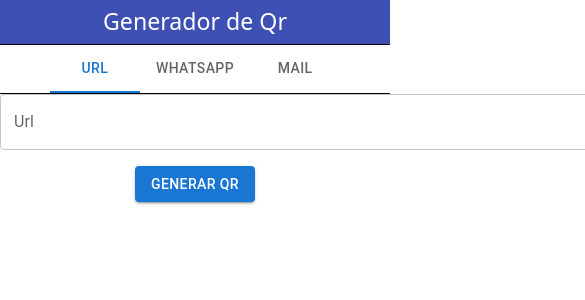
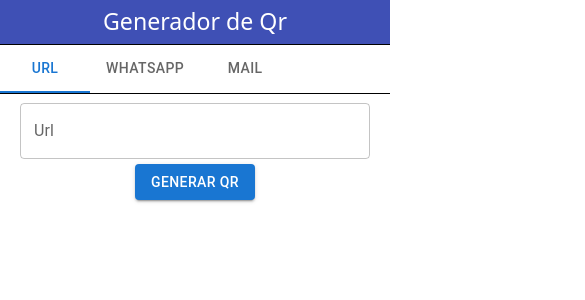
Before and after one commit to goncalhurtado/qr-generator, a React (Vite) app: page / in a window 390 px wide. Shown: the top 300 px of the page, 585 px wide, since content can reach past the window. Built offline with nearby package versions, Linux system fonts and the light colour scheme.

Commit message:
started working responsive sizes

```diff
--- a/src/components/MailInput.jsx
+++ b/src/components/MailInput.jsx
@@ -4,6 +4,7 @@ import TextField from "@mui/material/TextField";
 import InputAdornment from "@mui/material/InputAdornment";
 import Button from "@mui/material/Button";
 import { createMailLink } from "../helpers/createMailLink";
+import "../styles/mail.css";
 
 const MailInput = ({ setData }) => {
   const [temp, setTemp] = useState({ mail: "", subject: "", message: "" });
@@ -62,12 +63,13 @@ const MailInput = ({ setData }) => {
   return (
     <>
       <div>
-        <form onSubmit={handleSubmit}>
+        <form onSubmit={handleSubmit} className="containerForm">
           <TextField
             name="mail"
             type="email"
             label="Mail"
             id="inputMail"
+            className="inputMail"
             sx={{
               m: 1,
               width: "50%",
@@ -87,6 +89,7 @@ const MailInput = ({ setData }) => {
             type="text"
             label="Asunto"
             id="inputSubject"
+            className="inputSubject"
             sx={{
               m: 1,
               width: "50%",
@@ -120,9 +123,11 @@ const MailInput = ({ setData }) => {
               onChange={handleChange}
             />
           </div>
-          <Button variant="contained" type="submit">
-            Generar QR
-          </Button>
+          <div className="botonSubmit">
+            <Button variant="contained" type="submit">
+              Generar QR
+            </Button>
+          </div>
         </form>
       </div>
       <div></div>
--- a/src/components/Qr.jsx
+++ b/src/components/Qr.jsx
@@ -31,7 +31,7 @@ const Qr = ({ inputData }) => {
   return (
     <>
       {data != "" && (
-        <div className="p-0 m-0">
+        <div className="">
           <QRCode value={data} bgColor={bg} fgColor={color} />
           <div>
             <MuiColorInput value={bg} onChange={handlebg} />
--- a/src/components/UrlInput.jsx
+++ b/src/components/UrlInput.jsx
@@ -2,7 +2,7 @@ import React, { useState } from "react";
 import TextField from "@mui/material/TextField";
 import Button from "@mui/material/Button";
 
-import "../styles/mail.css";
+import "../styles/url.css";
 
 function UrlInput({ setData }) {
   const [temp, setTemp] = useState("");
@@ -39,10 +39,7 @@ function UrlInput({ setData }) {
       <div className="containerForm">
         <form onSubmit={handleSubmit}>
           <TextField
-            className=""
-            sx={{
-              width: "100vh",
-            }}
+            className="formInput"
             type="url"
             label="Url"
             id="inputMail"
@@ -55,7 +52,7 @@ function UrlInput({ setData }) {
               color: "success",
             })}
           />
-          <div className="mt-3">
+          <div className="botonSubmit">
             <Button variant="contained" type="submit">
               Generar QR
             </Button>
--- a/src/components/WhatsappInput.jsx
+++ b/src/components/WhatsappInput.jsx
@@ -3,6 +3,7 @@ import TextField from "@mui/material/TextField";
 import InputAdornment from "@mui/material/InputAdornment";
 import Button from "@mui/material/Button";
 import { createWpLink } from "../helpers/createWpLink";
+import "../styles/whatsapp.css";
 
 const WhatsappInput = ({ setData }) => {
   const [temp, setTemp] = useState({ number: "", message: "" });
@@ -45,7 +46,7 @@ const WhatsappInput = ({ setData }) => {
   return (
     <div>
       <div>
-        <form onSubmit={handleSubmit}>
+        <form onSubmit={handleSubmit} className="containerForm">
           <div>
             <TextField
               sx={{
@@ -55,6 +56,7 @@ const WhatsappInput = ({ setData }) => {
               type=""
               name="number"
               id="inputNumber"
+              className="inputNumber"
               label="Número de Whatsapp"
               onChange={handleChange}
               helperText={error.type === "error" ? error.message : ""}
@@ -74,6 +76,7 @@ const WhatsappInput = ({ setData }) => {
               }}
               name="message"
               id="inputMessage"
+              className="inputMessage"
               label="Mensaje (opcional)"
               multiline
               rows={4}
@@ -90,7 +93,7 @@ const WhatsappInput = ({ setData }) => {
               onChange={handleChange}
             />
           </div>
-          <div className="mb-3">
+          <div className="botonSubmit">
             <Button variant="contained" type="submit">
               Generar QR
             </Button>
--- a/src/pages/Generator.jsx
+++ b/src/pages/Generator.jsx
@@ -3,11 +3,11 @@ import UrlInput from "../components/UrlInput";
 import Tabs from "@mui/material/Tabs";
 import Tab from "@mui/material/Tab";
 import Box from "@mui/material/Box";
+import Grid from "@mui/material/Grid";
 
 import WhatsappInput from "../components/WhatsappInput";
 import Qr from "../components/Qr";
 import MailInput from "../components/MailInput";
-import { BorderBottom } from "@mui/icons-material";
 
 const Generator = () => {
   const [value, setValue] = React.useState("url");
@@ -25,35 +25,45 @@ const Generator = () => {
       >
         Generador de Qr
       </h3>
-      {/* <div style={{ borderBottom: "1px solid black" }}> */}
+
       <Box
         sx={{
           borderBottom: "1px solid black",
           borderTop: "1px solid black",
         }}
-        display="flex"
-        justifyContent="center"
       >
         <Tabs
           value={value}
           onChange={handleChange}
           textColor="primary"
           indicatorColor="primary"
-          aria-label="primary tabs example"
         >
           <Tab value="url" label="Url" />
           <Tab value="whatsapp" label="Whatsapp" />
           <Tab value="mailInput" label="Mail" />
         </Tabs>
       </Box>
-      {/* </div> */}
-      <div className="row text-center">
-        {value === "url" && <UrlInput setData={setData} />}
-        {value === "whatsapp" && <WhatsappInput setData={setData} />}
-        {value === "mailInput" && <MailInput setData={setData} />}
 
-        <Qr inputData={data} />
-      </div>
+      <Grid container>
+        {value === "url" && (
+          <Grid item xs={12} md={6}>
+            <UrlInput setData={setData} />
+          </Grid>
+        )}
+        {value === "whatsapp" && (
+          <Grid item xs={12} md={6}>
+            <WhatsappInput setData={setData} />
+          </Grid>
+        )}
+        {value === "mailInput" && (
+          <Grid item xs={12} md={6}>
+            <MailInput setData={setData} />{" "}
+          </Grid>
+        )}
+        <Grid item xs={12} md={6}>
+          <Qr inputData={data} />
+        </Grid>
+      </Grid>
     </>
   );
 };
--- a/src/styles/mail.css
+++ b/src/styles/mail.css
@@ -1,5 +1,40 @@
-.containerForm {
-    width: 100%;
-    height: 100%;
-    padding-bottom: 5px;
+/* .inputMail {width: 350px;
+background-color: blue;
+}	 */
+
+
+/* .inputSubject{
+background-color: blue;
+} */
+
+
+/* .inputMessage{
+background-color: blue;
+} */
+
+@media (min-width: 381px) and (max-width: 765px) {
+    /* Iphone */
+    /* .inputMail {
+background-color: red;
+}	 */
+    /* .inputSubject{
+        background-color: red;
+
+} */
+    /* .inputMessage{
+background-color: red;
+} */
 }
+
+@media (min-width: 766px) and (max-width: 1040px) {
+    /* Ipad */
+    /* .inputMail {
+background-color: green;
+}	 */
+    /* .inputSubject{
+background-color: green;
+} */
+    /* .inputMessage{
+background-color: green;
+} */
+}
--- /dev/null
+++ b/src/styles/url.css
@@ -0,0 +1,32 @@
+.containerForm {
+    text-align: center;
+    padding: 4px;
+    margin-top: 5px;
+    margin-bottom: 10px;
+}
+
+.formInput {
+    /* background-color: rgb(15, 0, 128); */
+    width: 500px;
+    margin-top: 10px;
+}
+
+.botonSubmit {
+    margin-top: 5px;
+}
+
+@media (min-width: 381px) and (max-width: 765px) {
+    /* Iphone */
+    .formInput {
+        /* background-color: rgb(236, 40, 40); */
+        width: 350px;
+    }
+}
+
+@media (min-width: 766px) and (max-width: 1040px) {
+    /* Ipad */
+    .formInput {
+        /* background-color: green; */
+        width: 500px;
+    }
+}
--- /dev/null
+++ b/src/styles/whatsapp.css
@@ -0,0 +1,39 @@
+.containerForm {
+    text-align: center;
+    padding: 4px;
+    margin-top: 5px;
+    margin-bottom: 10px;
+}
+
+
+/* .inputNumber {
+    width: 100px;
+}
+
+.inputMessage {
+    width: 500px;
+} */
+
+.botonSubmit {
+    margin-top: 5px;
+}
+
+@media (min-width: 381px) and (max-width: 765px) {
+    /* Iphone */
+    /* .inputNumber {
+        width: 100px;
+    }
+    .inputMessage {
+        width: 500px;
+    } */
+}
+
+@media (min-width: 766px) and (max-width: 1040px) {
+    /* Ipad */
+    /* .inputNumber {
+        width: 100px;
+    }
+    .inputMessage {
+        width: 500px;
+    } */
+}
```
